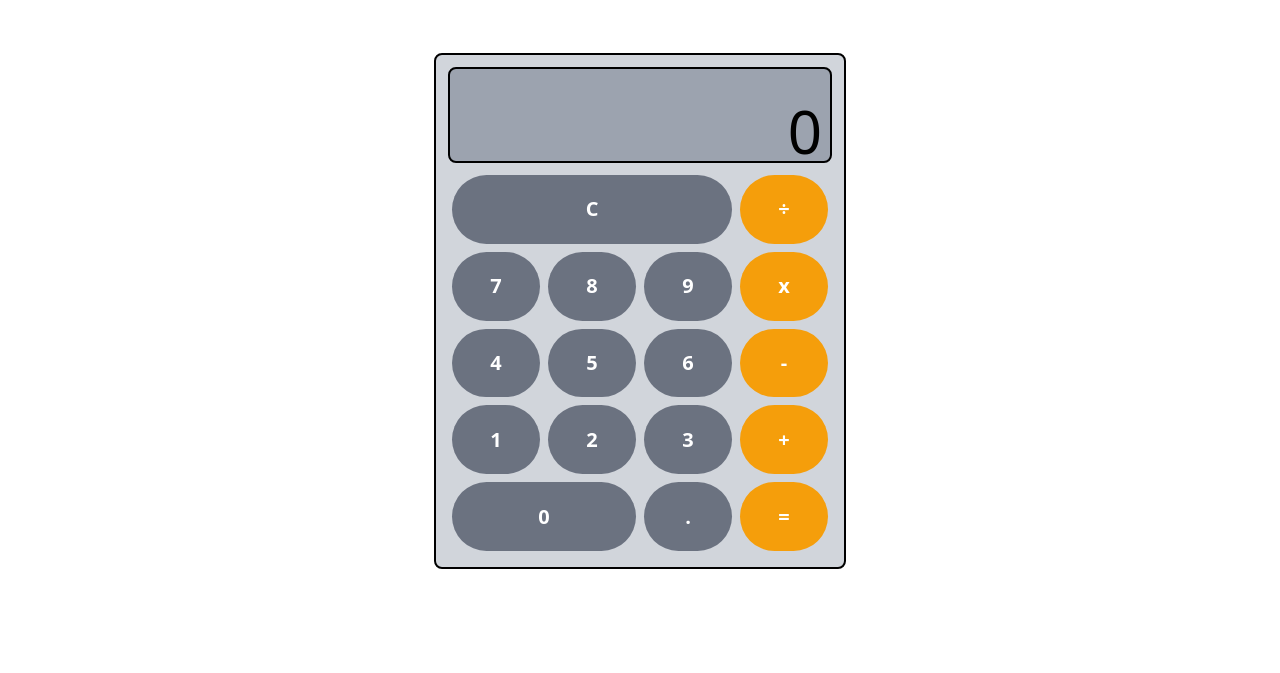
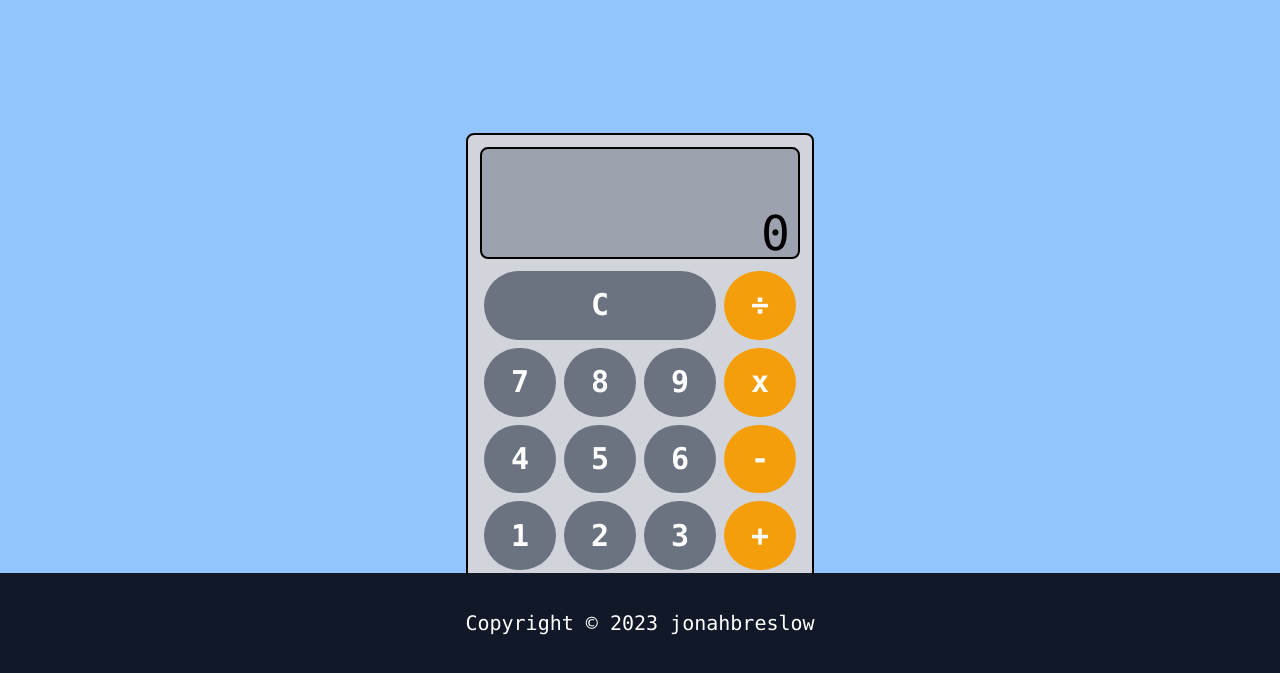
Before and after one commit to JonahBreslow/calculator-odin-project, a website: page public/index.html in a window 1280 px wide. Shown: the part 127-800 px from the top of the page. Drawn offline with Linux system fonts and the light colour scheme.

Commit message:
finished for now

```diff
--- a/public/index.html
+++ b/public/index.html
@@ -6,108 +6,117 @@
     <link rel="stylesheet" href="output-style.css" />
     <title>Calculator</title>
   </head>
-  <body>
-    <div class="flex justify-center mb-20 mt-10">
+  <body class="bg-blue-300 font-mono">
+    <div class="flex justify-center mb-40 mt-10">
       <h1 class="font-bold text-6xl">Calculator</h1>
     </div>
     <div class="flex flex-col justify-center items-center">
       <div class="bg-gray-300 box-border border-2 border-black p-3 rounded-lg">
         <div
-          class="flex flex-col gap-0 justify-end items-end border-2 border-black rounded-lg bg-gray-400 w-96 h-24 mb-2 px-2"
+          class="flex flex-col gap-0 justify-between items-end border-2 border-black rounded-lg bg-gray-400 h-28 mb-2 px-2"
         >
-        <div id="expression" class="text-2xl"></div>
-          <div id="display" class="text-6xl">0</div>
+          <div id="expression" class="text-2xl"></div>
+          <div id="display" class="text-5xl">0</div>
         </div>
-        <div id="buttons" class="w-96 h-96 grid grid-cols-4 gap-2 p-1">
+        <div id="buttons" class="w-80 h-96 grid grid-cols-4 gap-2 p-1">
           <button
-            class="col-span-3 text-xl bg-gray-500 hover:bg-gray-700 text-white font-bold rounded-full"
+            class="col-span-3 text-3xl bg-gray-500 hover:bg-gray-700 text-white font-bold rounded-full"
           >
             C
           </button>
           <button
-            class="text-xl bg-amber-500 hover:bg-amber-700 text-white font-bold rounded-full"
+            class="text-3xl bg-amber-500 hover:bg-amber-700 text-white font-bold rounded-full"
           >
             ÷
           </button>
           <button
-            class="text-xl bg-gray-500 hover:bg-gray-700 text-white font-bold rounded-full"
+            class="text-3xl bg-gray-500 hover:bg-gray-700 text-white font-bold rounded-full"
           >
             7
           </button>
           <button
-            class="text-xl bg-gray-500 hover:bg-gray-700 text-white font-bold rounded-full"
+            class="text-3xl bg-gray-500 hover:bg-gray-700 text-white font-bold rounded-full"
           >
             8
           </button>
           <button
-            class="text-xl bg-gray-500 hover:bg-gray-700 text-white font-bold rounded-full"
+            class="text-3xl bg-gray-500 hover:bg-gray-700 text-white font-bold rounded-full"
           >
             9
           </button>
           <button
-            class="text-xl bg-amber-500 hover:bg-amber-700 text-white font-bold rounded-full"
+            class="text-3xl bg-amber-500 hover:bg-amber-700 text-white font-bold rounded-full"
           >
             x
           </button>
           <button
-            class="text-xl bg-gray-500 hover:bg-gray-700 text-white font-bold rounded-full"
+            class="text-3xl bg-gray-500 hover:bg-gray-700 text-white font-bold rounded-full"
           >
             4
           </button>
           <button
-            class="text-xl bg-gray-500 hover:bg-gray-700 text-white font-bold rounded-full"
+            class="text-3xl bg-gray-500 hover:bg-gray-700 text-white font-bold rounded-full"
           >
             5
           </button>
           <button
-            class="text-xl bg-gray-500 hover:bg-gray-700 text-white font-bold rounded-full"
+            class="text-3xl bg-gray-500 hover:bg-gray-700 text-white font-bold rounded-full"
           >
             6
           </button>
           <button
-            class="text-xl bg-amber-500 hover:bg-amber-700 text-white font-bold rounded-full"
+            class="text-3xl bg-amber-500 hover:bg-amber-700 text-white font-bold rounded-full"
           >
             -
           </button>
           <button
-            class="text-xl bg-gray-500 hover:bg-gray-700 text-white font-bold rounded-full"
+            class="text-3xl bg-gray-500 hover:bg-gray-700 text-white font-bold rounded-full"
           >
             1
           </button>
           <button
-            class="text-xl bg-gray-500 hover:bg-gray-700 text-white font-bold rounded-full"
+            class="text-3xl bg-gray-500 hover:bg-gray-700 text-white font-bold rounded-full"
           >
             2
           </button>
           <button
-            class="text-xl bg-gray-500 hover:bg-gray-700 text-white font-bold rounded-full"
+            class="text-3xl bg-gray-500 hover:bg-gray-700 text-white font-bold rounded-full"
           >
             3
           </button>
           <button
-            class="text-xl bg-amber-500 hover:bg-amber-700 text-white font-bold rounded-full"
+            class="text-3xl bg-amber-500 hover:bg-amber-700 text-white font-bold rounded-full"
           >
             +
           </button>
           <button
-            class="col-span-2 text-xl bg-gray-500 hover:bg-gray-700 text-white font-bold rounded-full"
+            class="col-span-2 text-3xl bg-gray-500 hover:bg-gray-700 text-white font-bold rounded-full"
           >
             0
           </button>
           <button
-            class="text-xl bg-gray-500 hover:bg-gray-700 text-white font-bold rounded-full"
+            class="text-3xl bg-gray-500 hover:bg-gray-700 text-white font-bold rounded-full"
           >
             .
           </button>
           <button
             id="equals"
-            class="text-xl bg-amber-500 hover:bg-amber-700 text-white font-bold rounded-full"
+            class="text-3xl bg-amber-500 hover:bg-amber-700 text-white font-bold rounded-full"
           >
             =
           </button>
         </div>
       </div>
     </div>
+    <div
+      class="fixed bottom-0 left-0 w-full bg-gray-900 text-white text-center text-xl py-9"
+    >
+      Copyright ©
+      <script>
+        document.write(new Date().getFullYear());
+      </script>
+      jonahbreslow
+    </div>
 
     <script src="script.js"></script>
   </body>
--- a/public/script.js
+++ b/public/script.js
@@ -28,7 +28,7 @@ function buildExpression(e) {
         expr.operator = buttonValue;
         expression.innerHTML = `${expr.lOperand} ${expr.operator}`;
       } else if (expr.lOperand !== "" && expr.rOperand !== "") {
-        expression.innerHTML = `${expr.lOperand} ${expr.operator} ${expr.rOperand} ${buttonValue}`;
+        expression.innerHTML = `${expr.lOperand} ${expr.operator} ${expr.rOperand} `;
         result = operate(expr.lOperand, expr.operator, expr.rOperand);
         expr.lOperand = result.toString();
         expr.operator = buttonValue;
@@ -81,6 +81,9 @@ function buildExpression(e) {
       break;
 
     default:
+      if (expression.innerHTML.includes("=")) {
+        resetCalculator();
+      }
       addToOperands(buttonValue);
       break;
   }
@@ -98,9 +101,17 @@ function resetCalculator() {
 
 function addToOperands(buttonValue) {
   if (expr.operator === "") {
-    expr.lOperand += buttonValue;
+    if (expr.lOperand.includes(".") && buttonValue === ".") {
+      return;
+    } else {
+      expr.lOperand += buttonValue;
+    }
   } else {
-    expr.rOperand += buttonValue;
+    if (expr.rOperand.includes(".") && buttonValue === ".") {
+      return;
+    } else {
+      expr.rOperand += buttonValue;
+    }
   }
   display.innerHTML = expr.operator === "" ? expr.lOperand : expr.rOperand;
   console.log(expr);
@@ -117,11 +128,15 @@ function operate(lo, op, ro) {
     case "x":
       return round(left * right);
     case "÷":
-      return round(left / right);
+      if (right === 0) {
+        return "Div by 0";
+      } else {
+        return round(left / right);
+      }
   }
 }
 
 // TODO: Make rounding better. This is too naive. use precision based on inputs, not just 1000
 function round(number) {
-  return Math.round(number * 1000) / 1000;
+  return Math.round(number * 1000000000) / 1000000000;
 }
```
Also changed, not shown: public/output-style.css.
